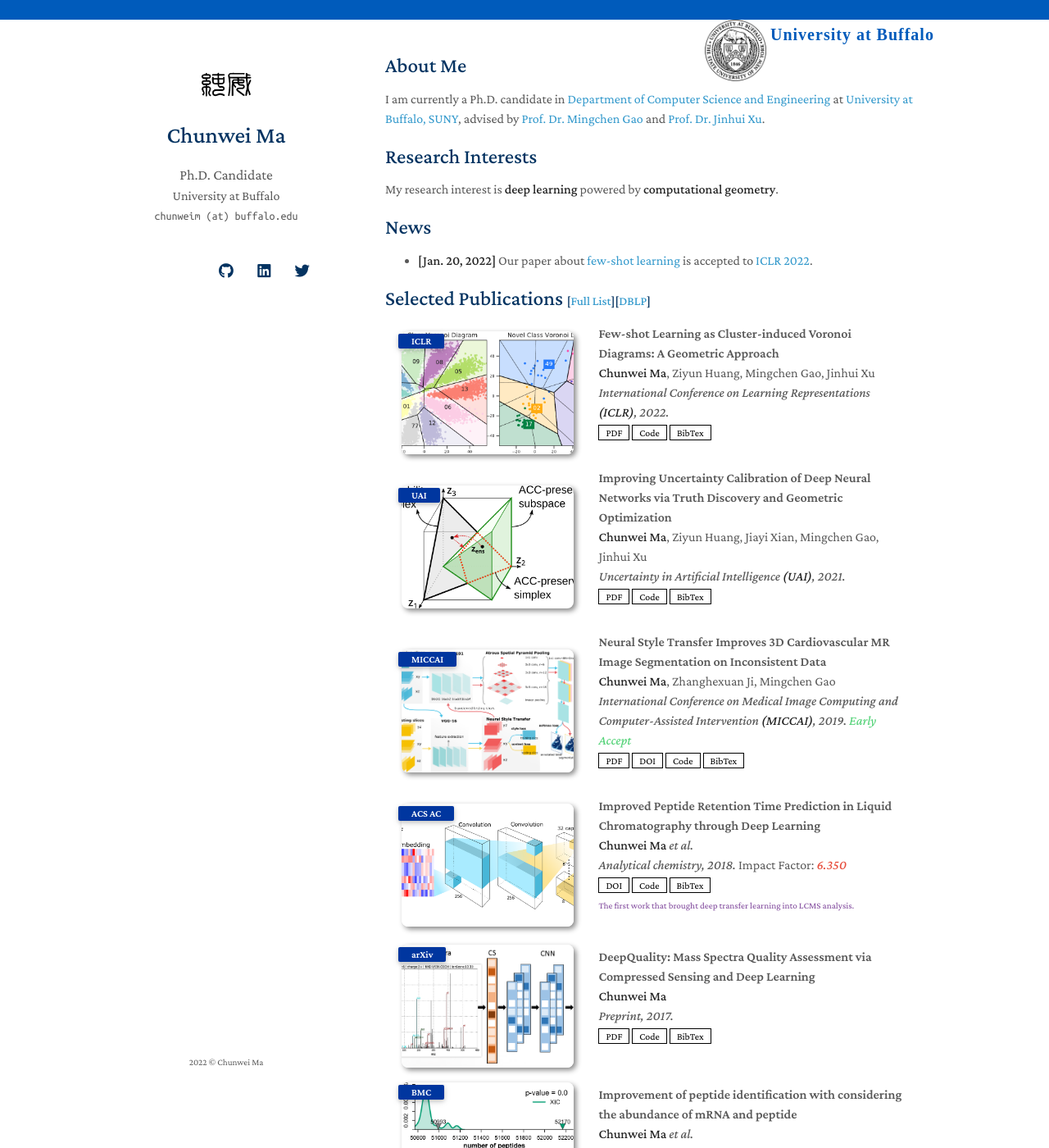
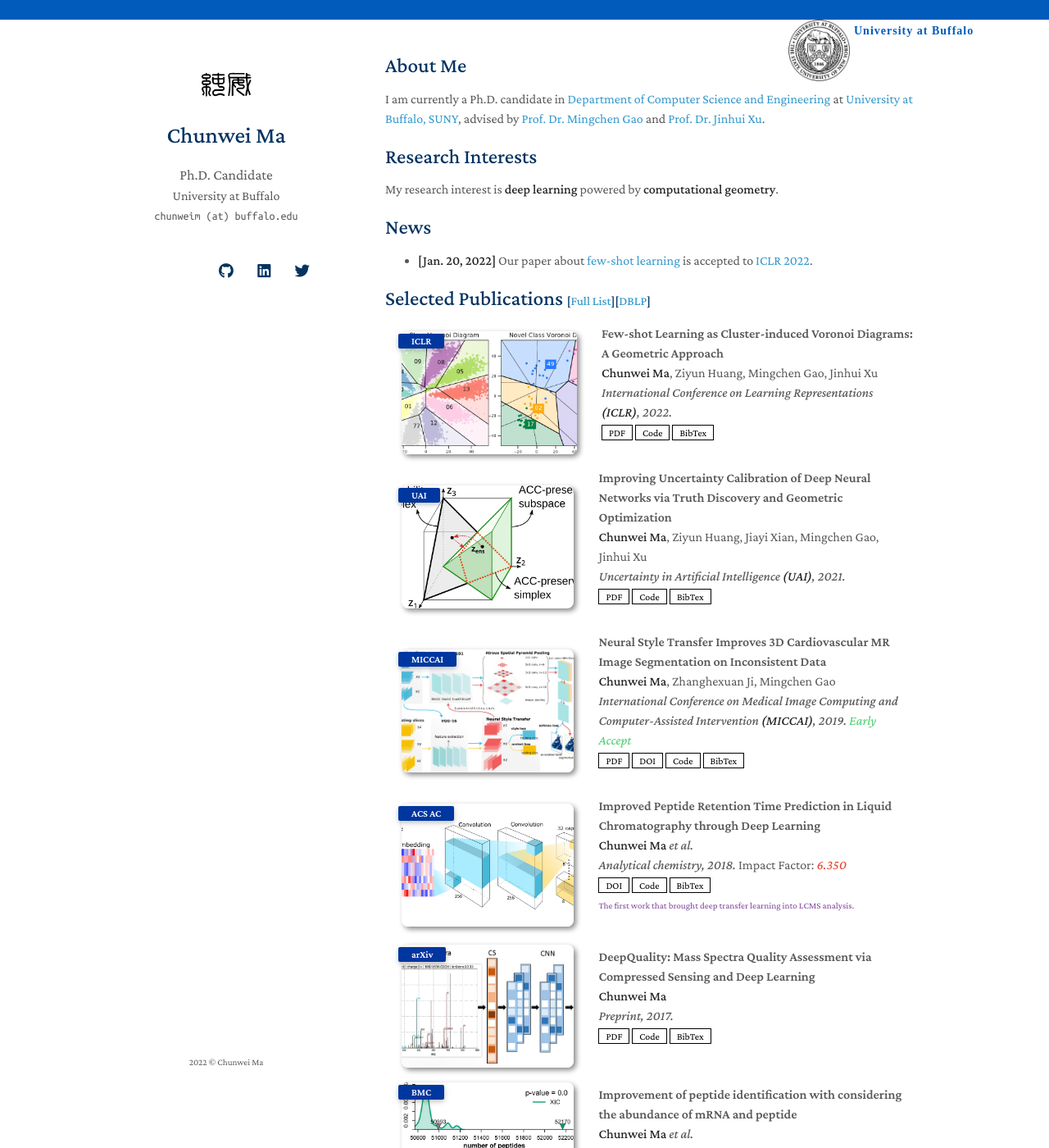
Before and after one commit to MaChunwei/MaChunwei.github.io, a Jekyll site: the page built from index.md, in a window 1280 px wide and 1400 px high. Shown: the whole window at 82% size. Built offline with Jekyll 4.4.1, drawn with Linux system fonts in a browser that asks for light colours; nearby versions of some CDN libraries; a style sheet for code colours, icons or effects is not loaded; our own code applies the rules of GitHub Pages for plain Markdown files; some of the changed text lies outside the part shown.

Commit message:
revision

```diff
--- a/assets/mpii_files/mpi-inf.css
+++ b/assets/mpii_files/mpi-inf.css
@@ -57,7 +57,7 @@
 }
 
 #mpiitext {
-	font:bold 20px "Times New Roman", Times, serif;
+	font:bold 14px "Times New Roman", Times, serif;
 	margin-top:5px;
 	margin-left:5px;
 	margin-right:2em;
--- a/index.md
+++ b/index.md
@@ -28,8 +28,8 @@ My research interest is **deep learning** powered by **computational geometry**.
     <img src="./images/teaser/DeepVoro.png" class="teaser img-fluid z-depth-1">
             <abbr class="badge">ICLR</abbr>
   </div>
-  <div id="peng2021copo" class="col-sm-9" style="position: relative;width: 100%;padding-right: 15px;padding-left: 20px;">
-      <div class="title">Few-shot Learning as Cluster-induced Voronoi Diagrams: A Geometric Approach</div>
+  <div id="peng2021copo" class="col-sm-9" style="position: relative;width: 100%;padding-right: 5px;padding-left: 20px;">
+      <div class="title"><a href="https://openreview.net/forum?id=6kCiVaoQdx9"><autocolor>Few-shot Learning as Cluster-induced Voronoi Diagrams: A Geometric Approach</autocolor></a></div>
       <div class="author"><strong>Chunwei Ma</strong>, Ziyun Huang, Mingchen Gao, Jinhui Xu</div>
       <div class="periodical"><em>International Conference on Learning Representations <strong>(ICLR)</strong>, 2022.</em>
       </div>
@@ -79,9 +79,9 @@ Improving Uncertainty Calibration of Deep Neural Networks via Truth Discovery an
       <div class="periodical"><em>International Conference on Medical Image Computing and Computer-Assisted Intervention <strong>(MICCAI)</strong>, 2019.</em> <strong><i style="color:#59d47c">Early Accept</i></strong>
       </div>
     <div class="links">
-      <a href="https://arxiv.org/pdf/1910.03648.pdf" class="btn btn-sm z-depth-0" role="button" target="_blank" style="font-size:12px;">PDF</a>
-      <a href="https://doi.org/10.1109/TPAMI.2020.3018506" class="btn btn-sm z-depth-0" role="button" target="_blank" style="font-size:12px;">DOI</a>
-      <a href="https://github.com/yaoyao-liu/meta-transfer-learning" class="btn btn-sm z-depth-0" role="button" target="_blank" style="font-size:12px;">Code</a>
+      <a href="https://arxiv.org/pdf/1909.09716" class="btn btn-sm z-depth-0" role="button" target="_blank" style="font-size:12px;">PDF</a>
+      <a href="https://link.springer.com/chapter/10.1007/978-3-030-32245-8_15" class="btn btn-sm z-depth-0" role="button" target="_blank" style="font-size:12px;">DOI</a>
+      <a href="https://github.com/horsepurve/StyleSegor" class="btn btn-sm z-depth-0" role="button" target="_blank" style="font-size:12px;">Code</a>
       <a href="./assets/bib/miccai19.txt" class="btn btn-sm z-depth-0" role="button" target="_blank" style="font-size:12px;">BibTex</a>
     </div>
   </div>
```
Also changed, not shown: other parts of index.md (+1 -0 lines).
